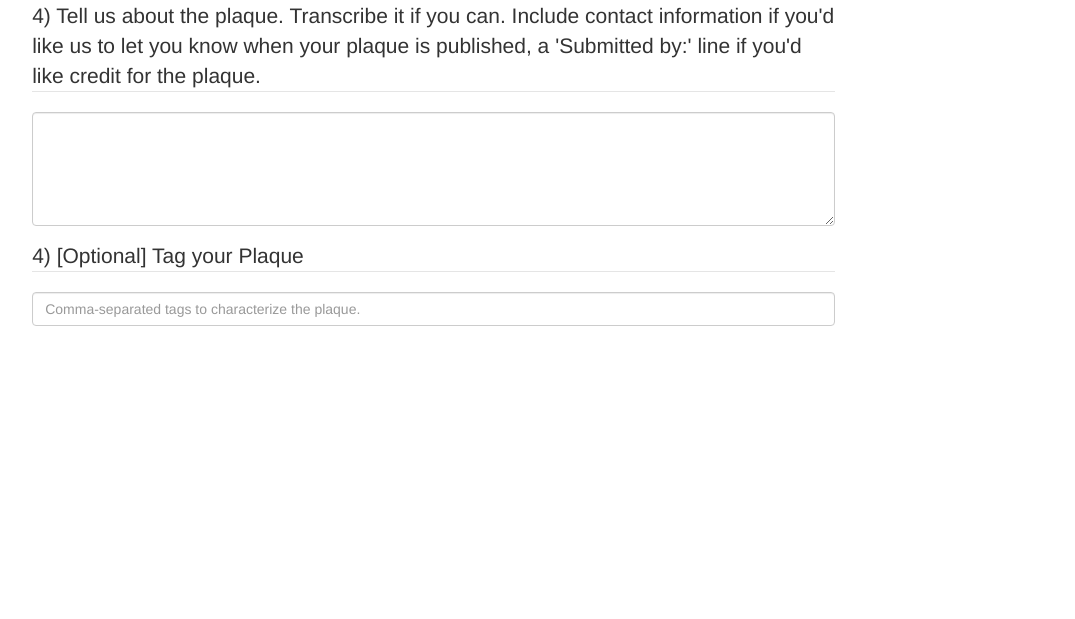
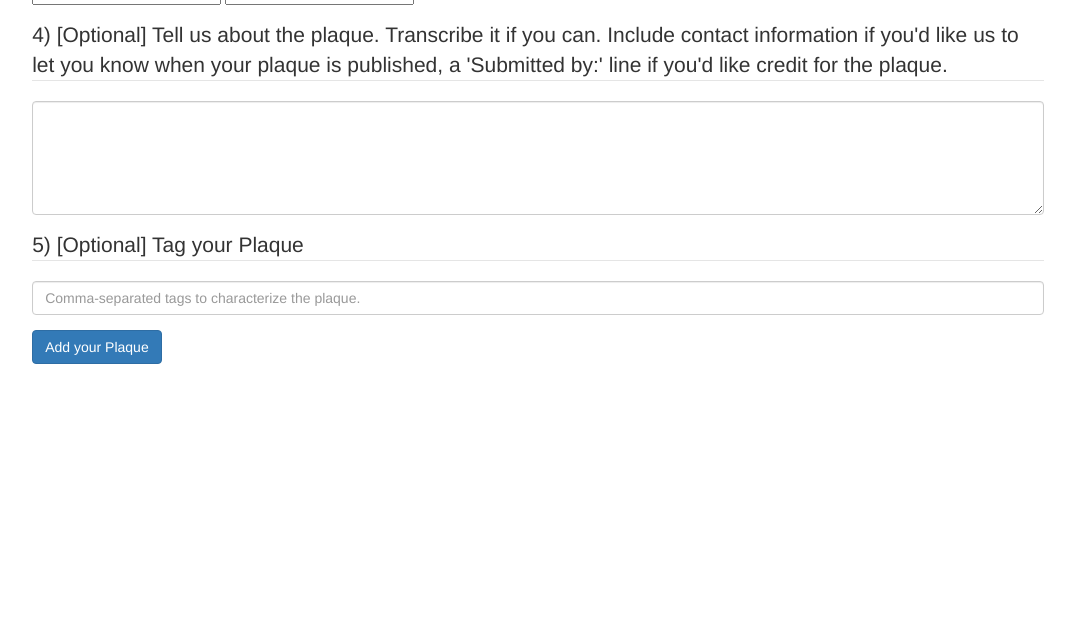
Before and after one commit to kesterallen/read-the-plaque, a Python web app: template templates/add.html in a window 1280 px wide. Shown: the part 1503-2122 px from the top of the page, without its empty margins (102-1177 px from the left). Before the commit the page ends 1829 px from the top, so only its background shows below. Run offline with Jinja, Linux system fonts and the light colour scheme; the template is opened without the code that fills it, so the values that code supplies are empty; some libraries are stand-ins or nearby versions.

Commit message:
Minor tweaks

```diff
--- a/Handlers.py
+++ b/Handlers.py
@@ -515,7 +515,7 @@ class AddPlaque(webapp2.RequestHandler):
     def get(self, message=None):
         maptext = "Click the plaque's location on the map, or search " + \
                   "for it, or enter its lat/lng location"
-        template_values = get_template_values(maptext=maptext, mapzoom=10)
+        template_values = get_template_values(maptext=maptext, mapzoom=10, page_title="Add Plaque")
         message = self._get_message(message)
         if message is not None:
             template_values['message'] = message
@@ -865,6 +865,7 @@ class EditPlaque(AddPlaque):
         if message is not None:
             template_values['message'] = message
 
+        logging.debug("In EditPlaque, img_rot is {.img_rot}".format(plaque))
         template = JINJA_ENVIRONMENT.get_template('edit.html')
         self.response.write(template.render(template_values))
 
@@ -1089,7 +1090,7 @@ class ViewPending(webapp2.RequestHandler):
         logging.info("User %s is viewing pending plaques %s" % (name, plaques))
 
         template = JINJA_ENVIRONMENT.get_template('all.html')
-        template_values = get_template_values(plaques=plaques)
+        template_values = get_template_values(plaques=plaques, is_pending=True)
         template_text = template.render(template_values)
         self.response.write(template_text)
 
--- a/app.yaml
+++ b/app.yaml
@@ -88,5 +88,5 @@ libraries:
 - name: PIL
   version: latest
 
-builtins:
-- appstats: on
+#builtins:
+#- appstats: on
--- a/templates/add.html
+++ b/templates/add.html
@@ -26,7 +26,11 @@
       {% if message %}<h2>{{message}}</h2>{% endif %}
     </div>
 
-    <div class="col-xs-8 col-xs-offset-1">
+    <div class="col-xs-10 col-xs-offset-1">
+
+      <div class="form-group">
+        <button type="submit" name="add" id="add" class="btn btn-primary">Add your Plaque </button>
+      </div>
 
       <div class="form-group">
         <legend>1) Image of your Plaque (file or URL):</legend>
@@ -62,7 +66,7 @@
 
       <div class="form-group">
         <legend>
-          4) Tell us about the plaque. Transcribe it if you can.
+          4) [Optional] Tell us about the plaque. Transcribe it if you can.
           Include contact information if you'd like us to let you
           know when your plaque is published, a 'Submitted by:' line
           if you'd like credit for the plaque.
@@ -76,7 +80,7 @@
       </div>
 
       <div class="form-group">
-        <legend>4) [Optional] Tag your Plaque</legend>
+        <legend>5) [Optional] Tag your Plaque</legend>
         <input type="text"
             class="form-control"
             id="plaque_tags"
@@ -84,15 +88,9 @@
             placeholder="Comma-separated tags to characterize the plaque.">
       </div>
 
-    </div>
-
-    <div id="submitButtonColumn" class="col-xs-2">
-      <button
-          type="submit"
-          name="add"
-          id="add"
-          class="btn btn-primary">Add your Plaque
-      </button>
+      <div class="form-group">
+        <button type="submit" name="add" id="add" class="btn btn-primary">Add your Plaque </button>
+      </div>
     </div>
 
   </form>
@@ -145,7 +143,7 @@ var locationCheck = function(exifObject) {
     submitButton.disabled = false;
     submitButton.innerHTML = "Add your Plaque";
     submitButton.className = "btn btn-success";
-    // TODO: this should happen for a user-selected location:also (from the map pane)
+    // TODO: this should happen for a user-selected location also (from the map pane)
   }
 }
 
@@ -191,9 +189,9 @@ try {
 
 <!-- Keep the Submit button visible during scroll-->
 <script>
-$(window).scroll(function() {
-  $('#submitButtonColumn').animate({top:$(this).scrollTop()});
-});
+//$(window).scroll(function() {
+  //$('#submitButtonColumn').animate({top:$(this).scrollTop()});
+//});
 $('#preview').hide();
 </script>
 
--- a/templates/parts/base_template.html
+++ b/templates/parts/base_template.html
@@ -53,9 +53,13 @@
     -
     {% if fake_plaque_for_root_url_previews %}
       {{plaque.description}}
+    {% elif is_pending %}
+      Pending Plaques
     {% else %}
       {{plaque.title}}
     {% endif %}
+  {% elif page_title %}
+    - {{page_title}}
   {% endif %}
 </title>
 </head>
--- a/templates/parts/featured_row.html
+++ b/templates/parts/featured_row.html
@@ -24,7 +24,7 @@
   <!-- Ad for big map -->
   <div class="hoverchange col-xs-12 col-sm-4">
     <a href="/map">
-      Explore the <b>15,000+</b> worldwide plaques on the Big Map
+      Explore the <b>17,000+</b> worldwide plaques on the Big Map
       <img class="img-responsive center-block" alt="big map screenshot" src="/images/map_screenshot_big.png"/>
     </a>
   </div>
--- a/templates/parts/navbar.html
+++ b/templates/parts/navbar.html
@@ -24,8 +24,9 @@
     <div class="collapse navbar-collapse" id="navbar-collapse-1">
       <ul class="nav navbar-nav navbar-right">
         {% if loginout and loginout.is_admin %}
-          <li><a href="/pending">Pending <span class="badge">{{num_pending}}</span></a></li>
+          <li><a href="/pending">Pending <!--<span class="badge">{{num_pending}}</span>--></a></li>
           <li><a href="/flush">Flush</a></li>
+          <li><a href="/counts">Counts</a></li>
         {% endif %}
         <li>
           <a role="button" onclick="find_near_here()" href="#nearby">Nearby</a>
--- a/utils.py
+++ b/utils.py
@@ -61,12 +61,12 @@ def get_template_values(**kwargs):
     memcache_name = 'template_values_%s' % users.is_current_user_admin()
     template_values = memcache.get(memcache_name)
     if template_values is None:
-        num_pending = Plaque.num_pending(num=DEF_NUM_PENDING)
+        #num_pending = Plaque.num_pending(num=DEF_NUM_PENDING)
         footer_items = get_footer_items()
         loginout_output = loginout()
 
         template_values = {
-            'num_pending': num_pending,
+            #'num_pending': num_pending,
             'footer_items': footer_items,
             'loginout': loginout_output,
             'dynamic_plaque_cutoff': DYNAMIC_PLAQUE_CUTOFF,
```
Also changed, not shown: templates/edit.html (+5 -3 lines), templates/parts/map_pane_mapboxgl.html (+2 -5 lines).
